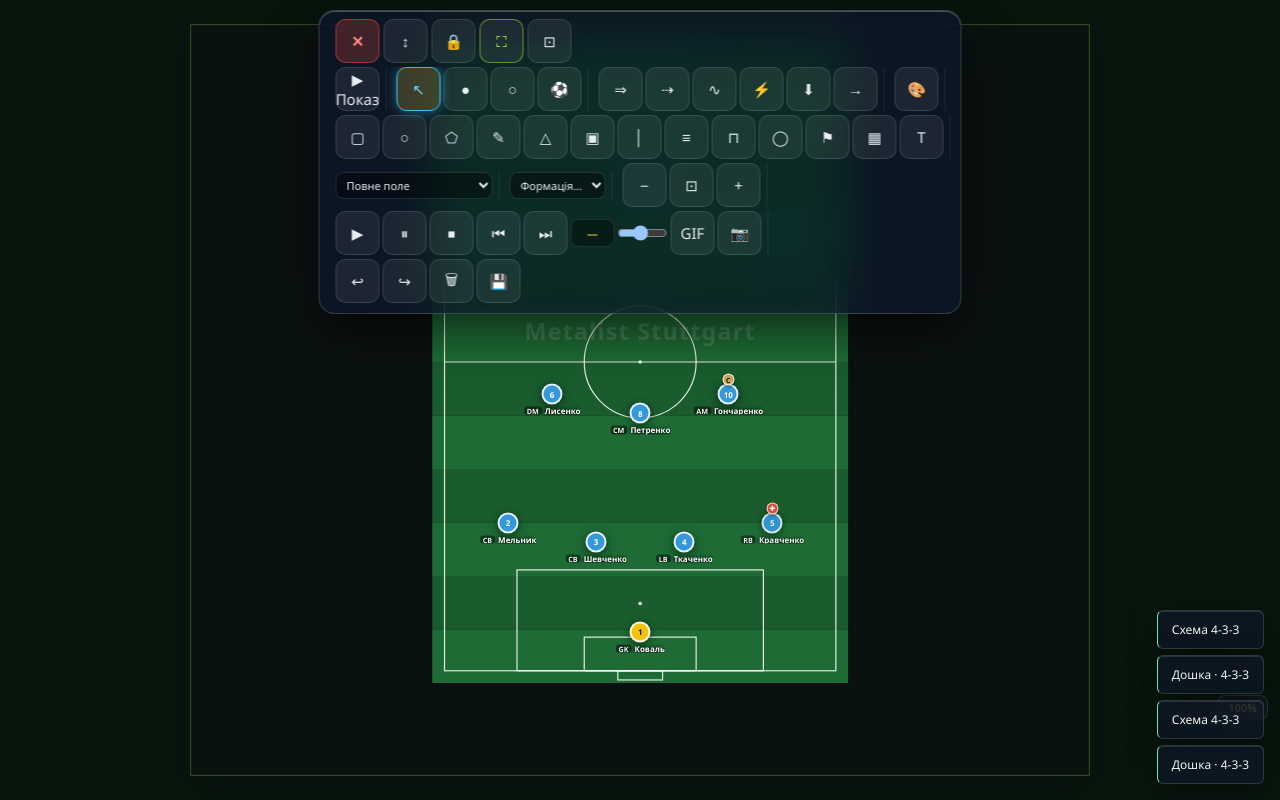
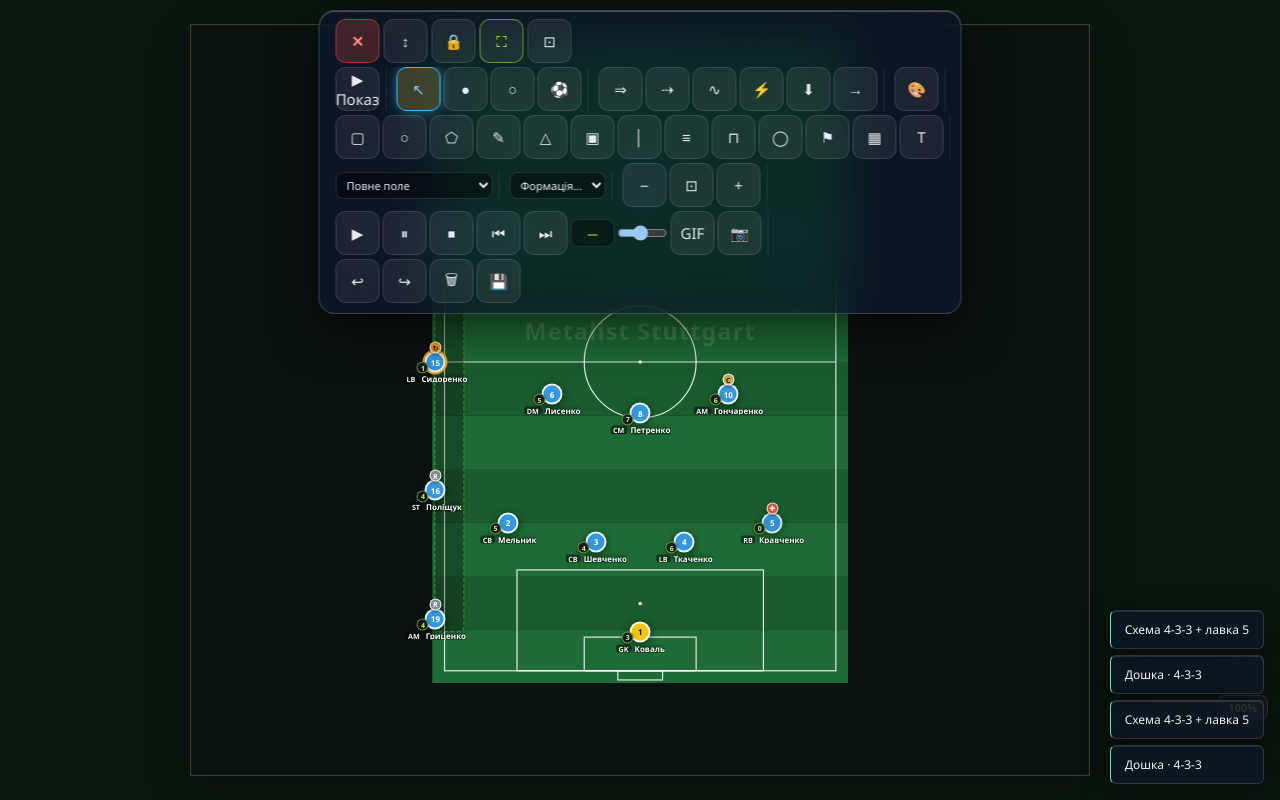
Before and after one commit to SangfoidEns/Metalist, a website: page index.html in a window 1280 px wide. Both pictures are taken after a click on the button "Відкрити тактичну дошку". Drawn offline with Linux system fonts and the light colour scheme.

Commit message:
Add files via upload

```diff
--- a/src/board/BoardEngine.js
+++ b/src/board/BoardEngine.js
@@ -275,23 +275,14 @@ const BoardEngine = {
     else this.enterFullscreen();
   },
 
-  /** Повний вихід з дошки: FS + класи + (опційно) навігація */
+  /** Вихід з режиму дошки (CSS). Native fullscreen додатку НЕ чіпаємо. */
   leaveBoardMode() {
     this.isBoardOnly = false;
     document.body.classList.remove(
       'board-fs-nav', 'board-only-mode', 'mode-board-focus',
       'board-workspace', 'present-mode', 'bw-props', 'bw-tools-collapsed', 'bw-nav-hide'
     );
-    try {
-      if (typeof TelegramManager !== 'undefined') {
-        TelegramManager.exitFullscreen();
-        TelegramManager.unlockOrientation();
-      }
-    } catch (_) {}
-    if (document.fullscreenElement) {
-      const ex = document.exitFullscreen || document.webkitExitFullscreen || document.msExitFullscreen;
-      if (ex) try { ex.call(document); } catch (_) {}
-    }
+    // document.fullscreenElement і Telegram fullscreen лишаються як були
   },
 
   /* ── POINTER DOWN ── */
@@ -355,10 +346,12 @@ const BoardEngine = {
       const pp = this.clampWorld(world.x, world.y);
       if (tool === 'opponent') {
         const num = s.activeBoard.objects.filter(o => o.type === 'opponent').length + 1;
+        const oppCol = s.activeBoard.drawColor || undefined;
         s.activeBoard.objects.push({
           id: uid(), type: 'opponent',
           x: pp.x, y: pp.y, number: num, label: '',
           team: 'opp', playerId: null,
+          chipColor: oppCol, color: oppCol,
           rotation: 0, locked: false, visible: true
         });
         this.pushHistory();
@@ -732,6 +725,7 @@ const BoardEngine = {
     if (!p) return;
     const pos = this.clampWorld(x, y);
     const readiness = p.readiness != null ? p.readiness : (p.condition != null ? p.condition : 80);
+    const chipColor = s.activeBoard.drawColor || null;
     s.activeBoard.objects.push({
       id: uid(), type: 'player',
       x: pos.x, y: pos.y,
@@ -740,12 +734,19 @@ const BoardEngine = {
       team: 'own',
       playerId: p.id,
       readiness,
+      load: p.load != null ? p.load : 0,
+      position: p.position || null,
+      status: p.status || null,
+      isCaptain: !!p.isCaptain,
+      chipColor: chipColor || undefined,
+      color: chipColor || undefined,
+      onBench: false,
       rotation: 0, locked: false, visible: true
     });
     this.pushHistory();
     this.render();
     try { TelegramManager.haptic('medium'); } catch (_) {}
-    Toast.show('#' + p.number + ' ' + p.firstName + ' ' + p.lastName + ' · ' + readiness + '%', 'ok');
+    Toast.show('#' + p.number + ' ' + p.firstName + ' · ' + readiness + '%' + (chipColor ? ' · колір' : ''), 'ok');
   },
 
   applyScheme(name, forceTeam) {
@@ -773,27 +774,76 @@ const BoardEngine = {
       Toast.show('Суперник: схема ' + name + ' (дзеркало)', 'ok');
       return;
     }
-    // Своя команда — замінити своїх гравців
+    // Своя команда: основа за схемою, резерв — на лавку
     s.activeBoard.objects = s.activeBoard.objects.filter(o => o.type !== 'player');
+    const chipColor = s.activeBoard.drawColor || null;
+    const usedIds = new Set();
     scheme.forEach(([num, x, y]) => {
       const p = this.clampWorld(x, y);
-      // спроба прив'язати гравця зі складу за номером
-      const roster = (s.players || []).find(pl => pl.number === num);
+      let roster = (s.players || []).find(pl => pl.number === num && pl.group !== 'reserve');
+      if (!roster) roster = (s.players || []).find(pl => pl.number === num);
+      if (roster) usedIds.add(roster.id);
       s.activeBoard.objects.push({
         id: uid(), type: 'player', x: p.x, y: p.y, number: num,
         label: roster ? (roster.lastName || '') : '',
         team: 'own',
         playerId: roster ? roster.id : null,
-        readiness: roster ? (roster.readiness != null ? roster.readiness : roster.condition) : null,
+        readiness: roster ? (roster.readiness != null ? roster.readiness : roster.condition) : 80,
+        load: roster && roster.load != null ? roster.load : 0,
         position: roster ? roster.position : null,
         status: roster ? roster.status : null,
         isCaptain: roster ? !!roster.isCaptain : false,
+        chipColor: chipColor || undefined,
+        color: chipColor || undefined,
+        onBench: false,
         rotation: 0, locked: false, visible: true
       });
     });
+    // Резерв / невикористані — сектор запасних (ліва бровка)
+    const reserves = (s.players || []).filter(pl =>
+      !usedIds.has(pl.id) && (pl.group === 'reserve' || pl.group === 'gk' || true)
+    ).filter(pl => !usedIds.has(pl.id));
+    // лише хто не на полі: group reserve або всі невикористані з group reserve/main overflow
+    const benchPlayers = (s.players || []).filter(pl => !usedIds.has(pl.id) && (
+      pl.group === 'reserve' || pl.status === 'injured' || pl.status === 'rehab' || pl.status === 'recovery'
+    ));
+    // якщо резерв порожній — інші невикористані main як лавка (опційно топ-8)
+    const benchList = benchPlayers.length
+      ? benchPlayers
+      : (s.players || []).filter(pl => !usedIds.has(pl.id)).slice(0, 8);
+    benchList.forEach((roster, i) => {
+      const slot = this.benchSlot(i, benchList.length);
+      s.activeBoard.objects.push({
+        id: uid(), type: 'player',
+        x: slot.x, y: slot.y,
+        number: roster.number,
+        label: roster.lastName || '',
+        team: 'own',
+        playerId: roster.id,
+        readiness: roster.readiness != null ? roster.readiness : (roster.condition != null ? roster.condition : 80),
+        load: roster.load != null ? roster.load : 0,
+        position: roster.position || null,
+        status: roster.status || null,
+        isCaptain: !!roster.isCaptain,
+        chipColor: chipColor || undefined,
+        color: chipColor || undefined,
+        onBench: true,
+        rotation: 0, locked: false, visible: true
+      });
+    });
     this.pushHistory();
     this.render();
-    Toast.show('Схема ' + name, 'ok');
+    Toast.show('Схема ' + name + (benchList.length ? ' + лавка ' + benchList.length : ''), 'ok');
+  },
+
+  /** Координати місця на лавці запасних (лівий край поля) */
+  benchSlot(index, total) {
+    const x = 0.035;
+    const top = 0.10;
+    const bottom = 0.90;
+    const n = Math.max(total, 1);
+    const y = top + (bottom - top) * (index / Math.max(n - 1, 1));
+    return this.clampWorld(x, y);
   },
 
   saveBoard() {
@@ -1198,10 +1248,15 @@ const BoardEngine = {
       `<circle cx="${W / 2}" cy="${H - 130}" r="3" fill="${L}"/>` +
       `<rect x="${W / 2 - 36.6}" y="5" width="73.2" height="15" fill="none" stroke="${L}" stroke-width="2"/>` +
       `<rect x="${W / 2 - 36.6}" y="${H - 20}" width="73.2" height="15" fill="none" stroke="${L}" stroke-width="2"/>` +
-      /* Watermark — background only, no pointer events, not in undo */
+      /* Watermark */
       `<text class="pitch-watermark" x="${W / 2}" y="${H / 2 - 36}" text-anchor="middle" dominant-baseline="auto" ` +
       `fill="rgba(255,255,255,0.15)" font-family="system-ui,-apple-system,Segoe UI,sans-serif" ` +
-      `font-weight="700" font-size="38" letter-spacing="2" pointer-events="none" style="user-select:none">Metalist Stuttgart</text>`;
+      `font-weight="700" font-size="38" letter-spacing="2" pointer-events="none" style="user-select:none">Metalist Stuttgart</text>` +
+      /* Сектор запасних (ліва бровка) */
+      `<rect class="bench-zone" x="4" y="${H * 0.08}" width="${W * 0.07}" height="${H * 0.84}" ` +
+      `rx="8" fill="rgba(0,0,0,0.28)" stroke="rgba(213,255,63,0.35)" stroke-width="1.5" stroke-dasharray="6,4" pointer-events="none"/>` +
+      `<text x="${W * 0.04}" y="${H * 0.065}" text-anchor="middle" fill="rgba(213,255,63,0.7)" ` +
+      `font-size="14" font-weight="700" letter-spacing="1" pointer-events="none">ЗАПАС</text>`;
   },
 
   /** Розмір фішки відносно видимої висоти поля (розмітка ~105м, гравець ~1.7%) */
@@ -1276,12 +1331,17 @@ const BoardEngine = {
       })());
       const cls = 'pt ' + (o.team === 'opp' ? 'opp' : (isGk ? 'gk' : 'own')) + (sel === o.id ? ' sel' : '');
       let readiness = o.readiness;
-      if (readiness == null && o.playerId) {
+      let loadVal = o.load;
+      if (o.playerId) {
         const pl = Store.get().players.find(p => p.id === o.playerId);
-        if (pl) readiness = pl.readiness != null ? pl.readiness : pl.condition;
-      }
-      const ringColor = readiness == null ? 'transparent'
-        : readiness >= 80 ? '#2ecc71' : readiness >= 50 ? '#f1c40f' : '#e74c3c';
+        if (pl) {
+          if (readiness == null) readiness = pl.readiness != null ? pl.readiness : pl.condition;
+          if (loadVal == null) loadVal = pl.load;
+        }
+      }
+      if (readiness == null) readiness = 75;
+      const ringColor = readiness >= 80 ? '#2ecc71' : readiness >= 50 ? '#f1c40f' : '#e74c3c';
+      const loadNum = loadVal != null ? +loadVal : null;
       const ring = readiness != null
         ? `<svg class="pt-ring" viewBox="0 0 36 36" aria-hidden="true" style="width:${m.player + 10}px;height:${m.player + 10}px"><circle cx="18" cy="18" r="16" fill="none" stroke="rgba(0,0,0,0.35)" stroke-width="3"/><circle cx="18" cy="18" r="16" fill="none" stroke="${ringColor}" stroke-width="3" stroke-dasharray="${(readiness/100)*100.5} 100.5" stroke-linecap="round" transform="rotate(-90 18 18)"/></svg>`
         : '';
@@ -1311,6 +1371,10 @@ const BoardEngine = {
         return '<span class="pt-badge ' + b.cls + '" title="' + b.title +
           '" style="left:calc(50% + ' + ox.toFixed(1) + 'px);top:calc(50% + ' + oy.toFixed(1) + 'px)">' + b.text + '</span>';
       }).join('');
+      // Індикатор Load (0–10) — знизу-ліворуч на фішці
+      const loadBadge = (loadNum != null && !isNaN(loadNum))
+        ? '<span class="pt-badge pt-load" title="Load ' + loadNum + '/10" style="left:calc(50% - ' + (rPx + 2).toFixed(1) + 'px);top:calc(50% + ' + (rPx * 0.55).toFixed(1) + 'px)">' + Math.round(loadNum) + '</span>'
+        : '';
       // Позиція + ім'я одним рядком ПІД фішкою (без окремого pt-pos)
       const nameText = o.label || '';
       const label = (nameText || posCode)
@@ -1330,7 +1394,7 @@ const BoardEngine = {
       // Колір фішки: явний chipColor / fill / color, інакше CSS-клас own/opp/gk
       const customBg = o.chipColor || o.fill || (o.team === 'own' || o.team === 'opp' ? o.color : null);
       const bgStyle = customBg ? `background:${customBg} !important;border-color:rgba(255,255,255,.55);` : '';
-      html += `<div class="${cls}${extraCls}" data-id="${o.id}" data-r="${rPx}"${readyAttr} style="left:${pct.left}%;top:${pct.top}%;width:${m.player}px;height:${m.player}px;font-size:${m.font}px;--pt-r:${rPx}px;${ringShadow};${bgStyle}" title="${sanitize(titleName + titleExtra)}">${statusBadge}<span class="pt-num">${o.number || ''}</span>${label}</div>`;
+      html += `<div class="${cls}${extraCls}" data-id="${o.id}" data-r="${rPx}"${readyAttr} style="left:${pct.left}%;top:${pct.top}%;width:${m.player}px;height:${m.player}px;font-size:${m.font}px;--pt-r:${rPx}px;${ringShadow};${bgStyle}" title="${sanitize(titleName + titleExtra)}">${statusBadge}${loadBadge}<span class="pt-num">${o.number || ''}</span>${label}</div>`;
     });
     layer.innerHTML = html;
     // Re-bind dblclick / contextmenu without inline handlers
@@ -1377,14 +1441,17 @@ const BoardEngine = {
 
     s.activeBoard.objects.forEach(o => {
       if (['arrow', 'arrowDash', 'pass', 'run', 'dribble', 'press', 'shot'].includes(o.type) && o.x2 != null) {
-        let col = o.color || this.strokeColorFor(o.type), mk = 'ah', dash = '', sw = 3;
-        if (o.type === 'pass') { col = o.color || '#3498db'; mk = 'ahb'; }
-        else if (o.type === 'press') { col = o.color || '#e74c3c'; mk = 'ahr'; }
-        else if (o.type === 'run') { col = '#2ecc71'; mk = 'ahg'; dash = 'stroke-dasharray="10,6"'; }
-        else if (o.type === 'dribble') { col = '#9b59b6'; mk = 'ah'; dash = 'stroke-dasharray="4,4"'; }
-        else if (o.type === 'shot') { col = '#fff'; mk = 'ahw'; sw = 4; }
-        else if (o.type === 'arrowDash') { dash = 'stroke-dasharray="8,6"'; }
-        html += `<line x1="${tx(o.x)}" y1="${ty(o.y)}" x2="${tx(o.x2)}" y2="${ty(o.y2)}" stroke="${col}" stroke-width="${sw}" marker-end="url(#${mk})" ${dash}/>`;
+        // o.color завжди пріоритетний (палітра); інакше дефолт типу
+        let col = o.color || this.strokeColorFor(o.type) || '#f1c40f';
+        let dash = '', sw = 3;
+        if (o.type === 'run' || o.type === 'arrowDash') dash = 'stroke-dasharray="10,6"';
+        if (o.type === 'dribble') dash = 'stroke-dasharray="4,4"';
+        if (o.type === 'shot') sw = 4;
+        const mkId = 'mk_' + String(col).replace(/[^a-zA-Z0-9]/g, '');
+        if (!html.includes('id="' + mkId + '"')) {
+          html += `<marker id="${mkId}" markerWidth="10" markerHeight="7" refX="9" refY="3.5" orient="auto"><polygon points="0 0,10 3.5,0 7" fill="${col}"/></marker>`;
+        }
+        html += `<line x1="${tx(o.x)}" y1="${ty(o.y)}" x2="${tx(o.x2)}" y2="${ty(o.y2)}" stroke="${col}" stroke-width="${sw}" marker-end="url(#${mkId})" ${dash}/>`;
         if (o.step != null) {
           const mx = (tx(o.x) + tx(o.x2)) / 2, my = (ty(o.y) + ty(o.y2)) / 2;
           html += `<circle cx="${mx}" cy="${my}" r="11" fill="rgba(13,17,23,0.85)" stroke="${col}" stroke-width="1.5"/>`;
--- a/src/styles/app.css
+++ b/src/styles/app.css
@@ -3446,3 +3446,16 @@ body.board-fs-nav #boardToolbar .tb {
   min-width: 28px !important;
   min-height: 28px !important;
 }
+
+#playersLayer .pt .pt-load {
+  background: rgba(15, 23, 42, 0.92) !important;
+  color: #d5ff3f !important;
+  border: 1px solid rgba(213,255,63,0.5) !important;
+  font-size: max(7px, calc(var(--pt-r, 16px) * 0.38)) !important;
+  font-weight: 800 !important;
+  min-width: 12px;
+  min-height: 12px;
+}
+#playersLayer .pt[data-ready] {
+  /* readiness ring via box-shadow already inline */
+}
```
